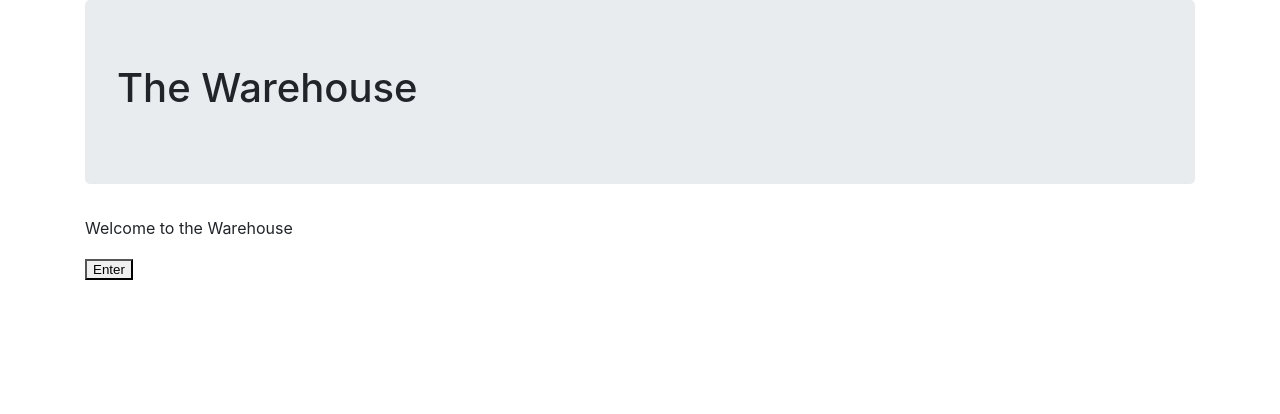
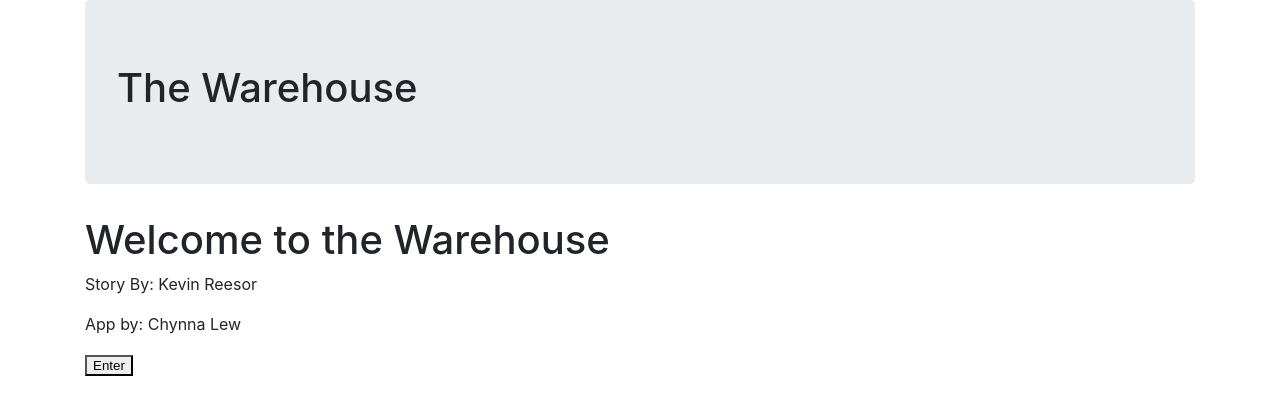
Before and after one commit to chynnalew/theWarehouse, a plain HTML site: page index.html in a window 1280 px wide. Drawn offline with Linux system fonts and the light colour scheme.

Commit message:
add author

```diff
--- a/index.html
+++ b/index.html
@@ -13,7 +13,9 @@
       <h1>The Warehouse</h1>
     </div>
     <div class="text-block" id="page0">
-      <p>Welcome to the Warehouse</p>
+      <h1>Welcome to the Warehouse</h1>
+      <p>Story By: Kevin Reesor</p>
+      <p>App by: Chynna Lew</p>
       <button class="enter">Enter</button>
     </div>
     <div class="text-block"  id="page1">
```
